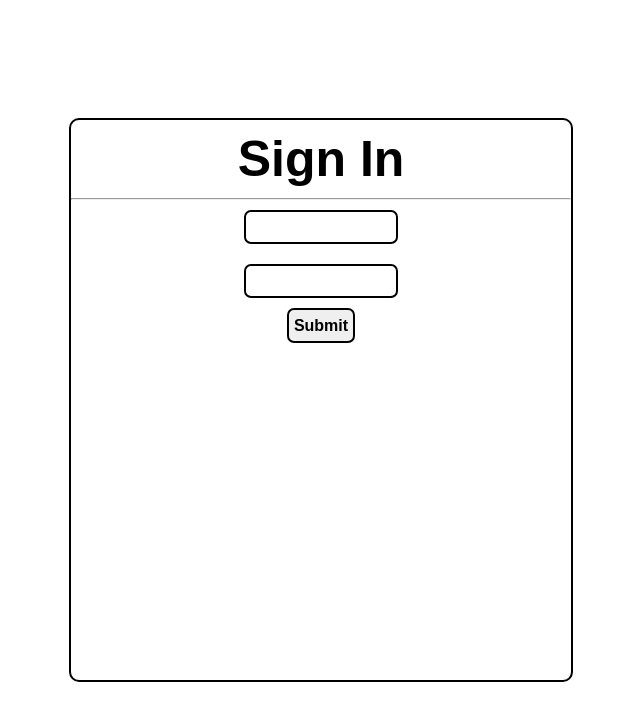
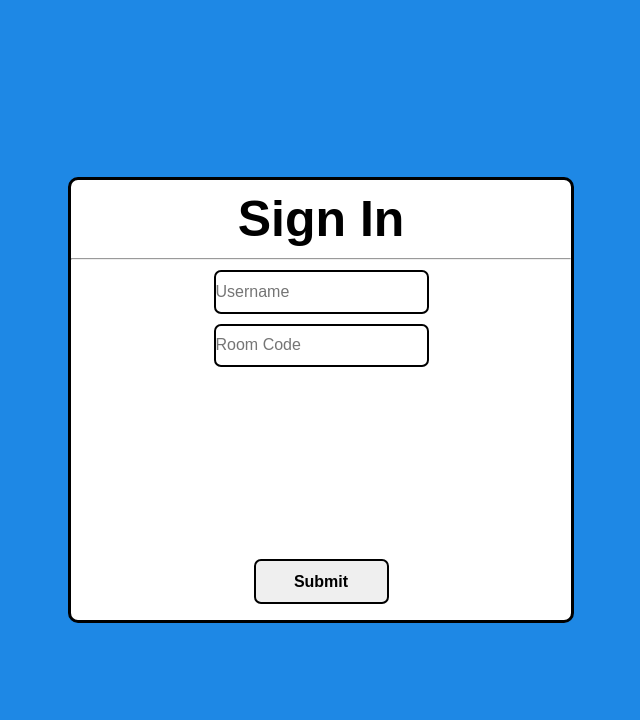
Before and after one commit to nill2000/chatapp, a React (Vite) app in the folder client/react-app/: page / in a window 1280 px wide. Shown: the top 720 px of the page, without its empty margins (319-959 px from the left). Built offline with nearby package versions, Linux system fonts and the light colour scheme.

Commit message:
Grab Input Value

```diff
--- a/client/react-app/src/App.css
+++ b/client/react-app/src/App.css
@@ -5,12 +5,13 @@
 	height: 100vh;
 
 		.MsgBody{
-		height: 80vh;
+		height: 70vh;
 		width: 50%;
 		max-width: 500px;
 		min-width: 350px;
 		border: 2px solid black;
 		border-radius: 10px;
+		background-color: white;
 
 		display: flex;
 		flex-direction: column;
@@ -57,12 +58,13 @@
 	height: 100vh;
 
 	.LoginBody{
-		height: 70vh;
+		height: 55vh;
 		width: 50%;
 		max-width: 500px;
 		min-width: 350px;
-		border: 2px solid black;
+		border: 3px solid black;
 		border-radius: 10px;
+		background-color: white;
 
 		display: flex;
 		flex-direction: column;
@@ -77,26 +79,32 @@
 
 		.LabelInputContainer{
 			align-self: center;
-			margin: 10px 10px;
+			margin-top: 10px;
+			display: flex;
+			flex-direction: column;
+			align-items: center;
 		}
 
 		.LabelInput{
-			min-width: 100px;
-			max-width: 150px;
-			height: 30px;
+			width: 100%;
+			aspect-ratio: 8/1.5;
 			border: 2px solid black;
 			border-radius: 7px;
 			font-size: 1rem;
 		}
 		.LoginBtn{
 			align-self: center;
-			max-width: 100px;
-			height: 35px;
+			height: 45px;
+			width: auto;
+			aspect-ratio: 3/1;
 			border: 2px solid black;
 			border-radius: 7px;
 			font-size: 1rem;
 			padding: 5px;
 			font-weight: bold;
+			margin-top: auto;
+			margin-bottom: 1rem;
+			cursor:pointer;
 		}
 	}
 
--- a/client/react-app/src/App.jsx
+++ b/client/react-app/src/App.jsx
@@ -12,7 +12,7 @@ function App() {
 					<Login></Login>
 				}></Route>
 
-				<Route path="/ChatRoom" element={
+				<Route path="/chatroom" element={
 						<MessageBody></MessageBody>
 				}></Route>
 			</Routes>
--- a/client/react-app/src/components/Login.jsx
+++ b/client/react-app/src/components/Login.jsx
@@ -1,14 +1,28 @@
+import { useState } from "react";
 import LoginLabel from "./LoginLabel";
+import { useNavigate } from "react-router-dom";
 
 function Login(){
+
+	const navigate = useNavigate();
+	const [userInput, setUserInput] = useState("");
+	const [roomInput, setRoomInput] = useState("");
+
+
+	const handleLogin = () => {
+		console.log("Username: ", userInput);
+		console.log("Room Code: ", roomInput);
+		navigate("/chatroom");
+	};
+
 	return(
 		<div className="LoginContainer">
 			<div className="LoginBody">
 				<p className="SignInHeader">Sign In</p>
 				<hr />
-				<LoginLabel></LoginLabel>
-				<LoginLabel></LoginLabel>
-				<button className="LoginBtn">Submit</button>
+				<LoginLabel label="Username" inputValue={userInput} setInputValue={setUserInput}></LoginLabel>
+				<LoginLabel label="Room Code" inputValue={roomInput} setInputValue={setRoomInput}></LoginLabel>
+				<button className="LoginBtn" onClick={handleLogin}>Submit</button>
 			</div>
 		</div>
 	);
--- a/client/react-app/src/components/LoginLabel.jsx
+++ b/client/react-app/src/components/LoginLabel.jsx
@@ -1,9 +1,16 @@
-function LoginLabel(){
+import PropTypes from "prop-types";
+function LoginLabel(props){
 	return (
 	<div className="LabelInputContainer">
-		<input className="LabelInput" type="text" />
+		<input className="LabelInput" type="text" value={props.inputValue} onChange={(e) => {props.setInputValue(e.target.value)}} placeholder={props.label} required/>
 	</div>
 	);
 }
 
 export default LoginLabel;
+
+LoginLabel.propTypes = {
+	label: PropTypes.string,
+	inputValue: PropTypes.string,
+	setInputValue: PropTypes.func
+};
--- a/client/react-app/src/index.css
+++ b/client/react-app/src/index.css
@@ -3,6 +3,6 @@
 	padding: 0;
 }
 
-.container{
-	display: flex;
+body{
+	background-color: #1E88E5;
 }
```
